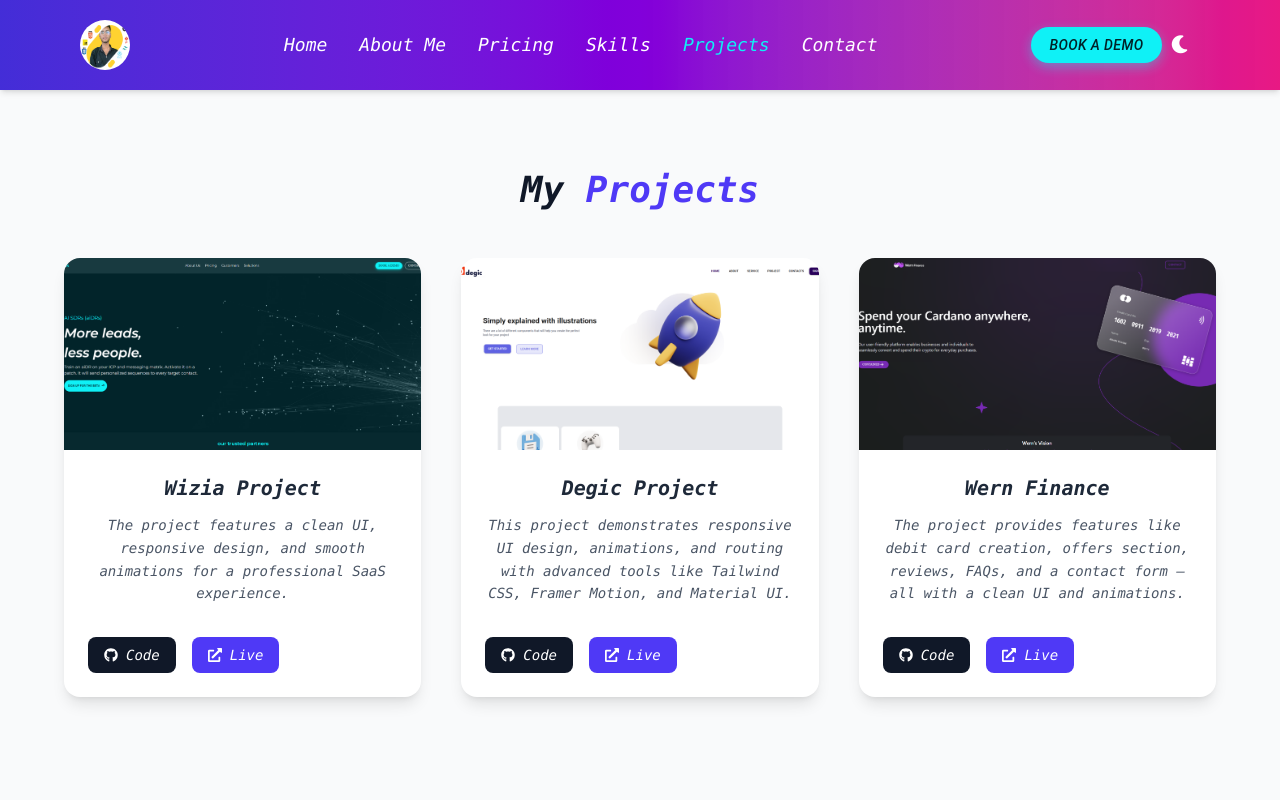
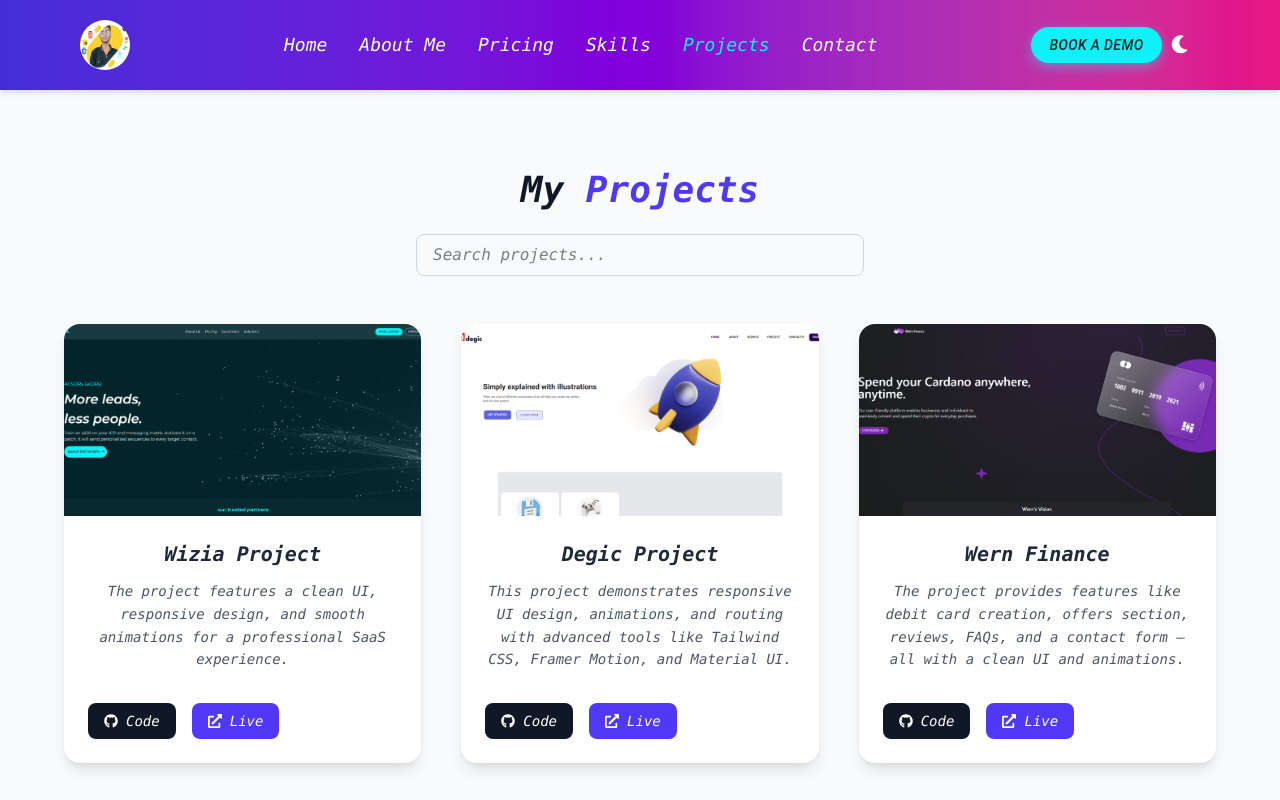
Before and after one commit to abdul-korim-web/my-portfolio, a React (Vite) app: page /Projects in a window 1280 px wide. Shown: the top 800 px of the page. Built offline with nearby package versions, Linux system fonts and the light colour scheme.

Commit message:
Scarch Filter Added

```diff
--- a/src/Components/NavProjects/NavProjects.jsx
+++ b/src/Components/NavProjects/NavProjects.jsx
@@ -1,4 +1,4 @@
-import React from "react";
+import React, { useState } from "react";
 import { motion } from "framer-motion";
 import { FaGithub, FaExternalLinkAlt } from "react-icons/fa";
 
@@ -30,6 +30,15 @@ const projects = [
 ];
 
 const NavProjects = () => {
+  const [search, setSearch] = useState("");
+
+  // Filtered projects
+  const filteredProjects = projects.filter(
+    (project) =>
+      project.title.toLowerCase().includes(search.toLowerCase()) ||
+      project.description.toLowerCase().includes(search.toLowerCase())
+  );
+
   return (
     <section className="min-h-screen bg-gray-50 dark:bg-gray-900 py-20 px-6">
       <div className="max-w-6xl mx-auto text-center">
@@ -38,14 +47,26 @@ const NavProjects = () => {
           initial={{ opacity: 0, y: -30 }}
           whileInView={{ opacity: 1, y: 0 }}
           transition={{ duration: 0.6 }}
-          className="text-4xl font-extrabold text-gray-900 dark:text-white mb-12"
+          className="text-4xl font-extrabold text-gray-900 dark:text-white mb-6"
         >
           My <span className="text-indigo-600">Projects</span>
         </motion.h2>
 
+        {/* Search Box */}
+        <div className="mb-12">
+          <input
+            type="text"
+            placeholder="Search projects..."
+            value={search}
+            onChange={(e) => setSearch(e.target.value)}
+            className="w-full max-w-md px-4 py-2 rounded-lg border border-gray-300 dark:border-gray-700 focus:ring-2 focus:ring-indigo-500 outline-none dark:bg-gray-800 dark:text-white"
+          />
+        </div>
+
         {/* Grid */}
         <div className="grid gap-10 sm:grid-cols-2 lg:grid-cols-3">
-          {projects.map((project, index) => (
+          {filteredProjects.length > 0 ? (
+            filteredProjects.map((project, index) => (
               <motion.div
                 key={index}
                 initial={{ opacity: 0, y: 50 }}
@@ -94,7 +115,12 @@ const NavProjects = () => {
                   </div>
                 </div>
               </motion.div>
-          ))}
+            ))
+          ) : (
+            <p className="text-gray-600 dark:text-gray-400 text-lg col-span-full">
+              No projects found 😢
+            </p>
+          )}
         </div>
       </div>
     </section>
```
Lines whose indentation alone changed are shown as unchanged.
